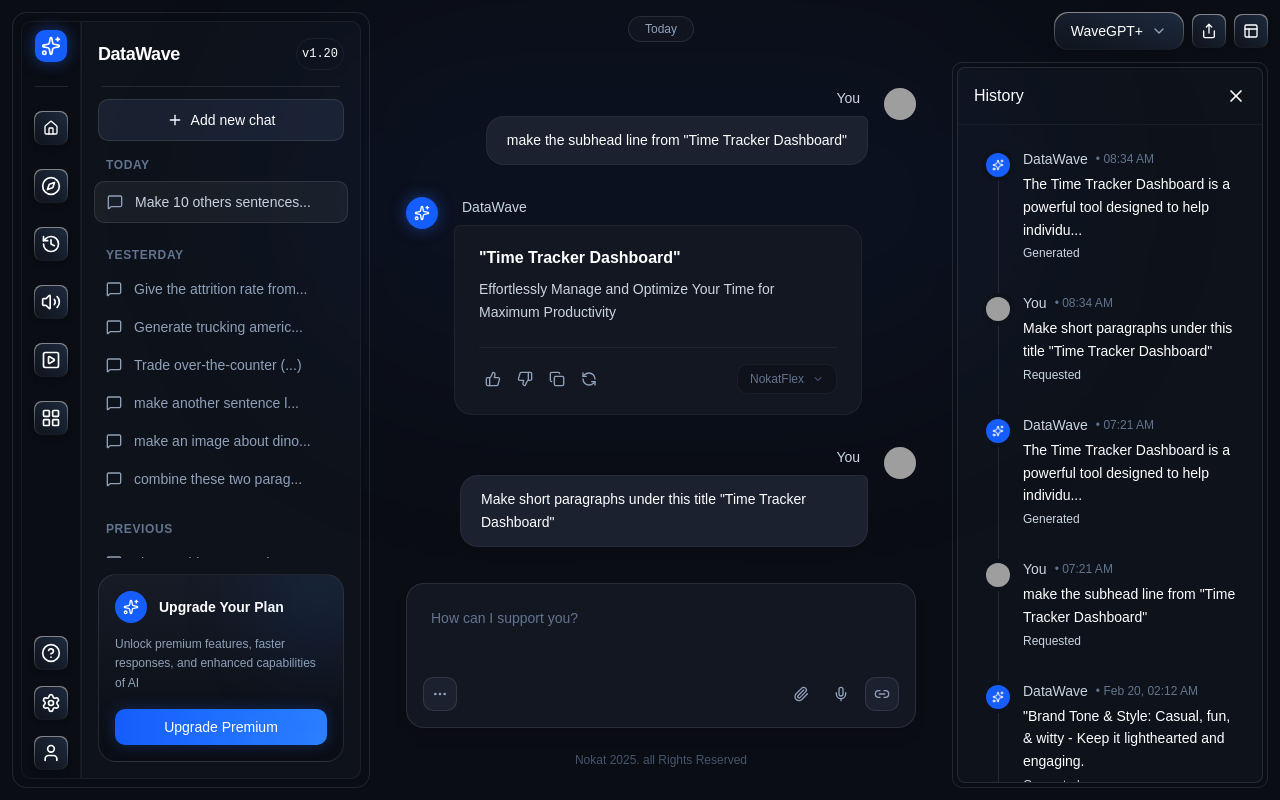
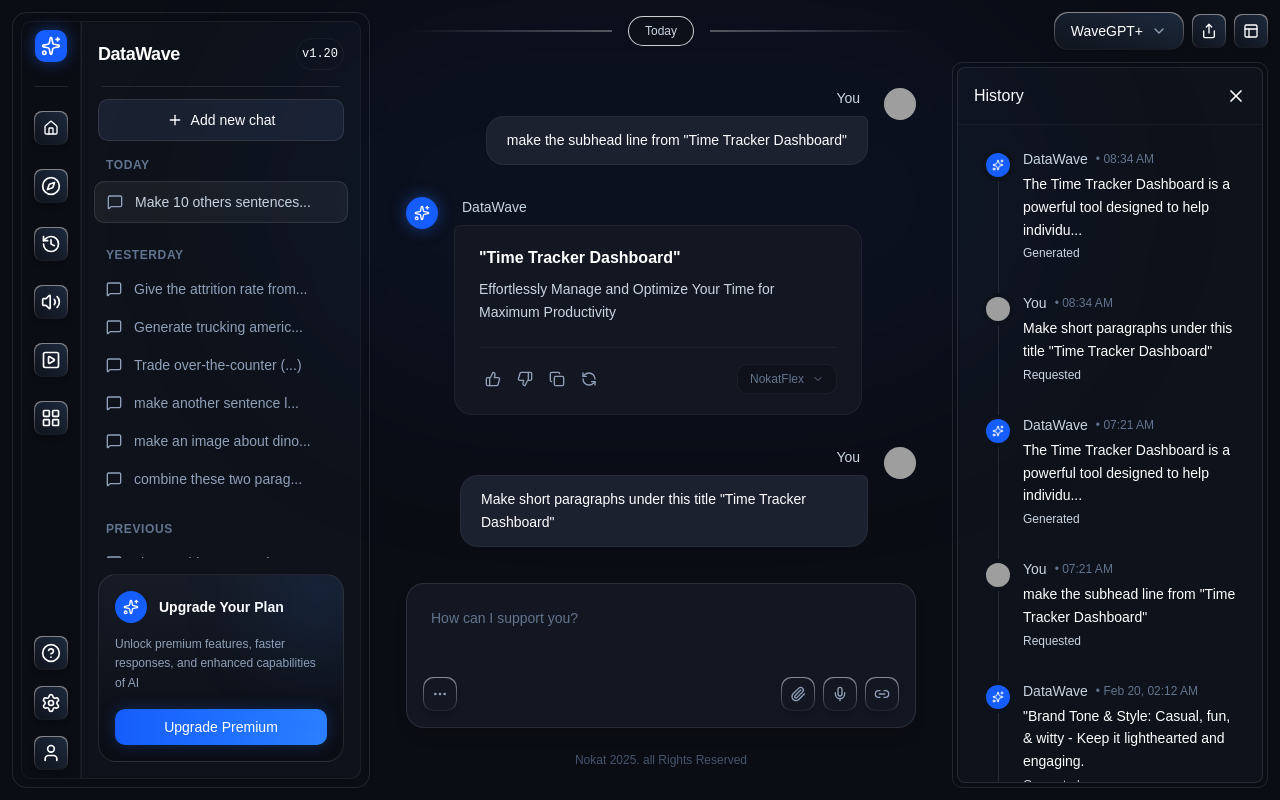
Before and after one commit to KaviduIsura/DataWeave-AI-SaaS-App, a React (Vite) app in the folder packages/client/: page /chat in a window 1280 px wide. Built offline with nearby package versions, Linux system fonts and the light colour scheme; grey boxes are pictures that could not be loaded.

Commit message:
done the ui implementatin of chat area

```diff
--- a/packages/client/src/components/chat/ChatArea.tsx
+++ b/packages/client/src/components/chat/ChatArea.tsx
@@ -17,7 +17,7 @@ import {
 
 export default function ChatArea() {
   return (
-    <div className="flex-1 flex flex-col bg-[#0B0D14] h-screen relative">
+    <div className="flex-1 flex flex-col bg-[#0B0D14] h-full min-h-0 relative">
       {/* Top Background Glow Effect */}
       <div className="absolute top-0 left-1/2 -translate-x-1/2 w-[800px] h-[400px] bg-blue-600/5 rounded-full blur-[100px] pointer-events-none"></div>
 
@@ -25,28 +25,17 @@ export default function ChatArea() {
       <div className="h-16 px-6 flex items-center justify-between z-10">
         <div className="flex-1"></div>
         {/* Date Badge */}
-        <div className="absolute left-1/2 -translate-x-1/2 top-4">
-          <div className="px-4 py-1 rounded-full border border-white/10 bg-[#131722]/80 backdrop-blur-sm text-xs text-slate-400 font-medium">
+        <div className="absolute left-1/2 -translate-x-1/2 top-4 flex items-center justify-center w-full max-w-2xl px-6">
+          <div className="h-[2px] flex-1 bg-gradient-to-r from-transparent to-white/30"></div>
+          <div className="px-4 py-1.5 mx-4 rounded-full border border-white/80 bg-[#0E121A]/80 backdrop-blur-sm text-xs text-slate-300 font-medium whitespace-nowrap">
             Today
           </div>
+          <div className="h-[2px] flex-1 bg-gradient-to-r from-white/30 to-transparent"></div>
         </div>
-        {/* Top Right Actions */}
-        {/* <div className="flex items-center gap-2">
-          <button className="flex items-center gap-2 px-4 py-2 rounded-xl border border-white/10 bg-[#131722] hover:bg-[#1C2130] transition-colors text-white text-sm font-medium">
-            NokatGPT+
-            <ChevronDown className="w-4 h-4 text-slate-400" />
-          </button>
-          <button className="p-2.5 rounded-xl border border-white/10 bg-[#131722] hover:bg-[#1C2130] transition-colors text-slate-400 hover:text-white">
-            <Share className="w-4 h-4" />
-          </button>
-          <button className="p-2.5 rounded-xl border border-white/10 bg-[#131722] hover:bg-[#1C2130] transition-colors text-slate-400 hover:text-white">
-            <Layout className="w-4 h-4" />
-          </button>
-        </div> */}
       </div>
 
       {/* Chat Messages */}
-      <div className="flex-1 overflow-y-auto px-6 py-6 z-10 flex flex-col gap-8 max-w-4xl mx-auto w-full">
+      <div className="flex-1 overflow-y-auto px-6 py-6 z-10 flex flex-col gap-8 max-w-5xl mx-auto w-full [&::-webkit-scrollbar]:w-1.5 [&::-webkit-scrollbar-track]:bg-transparent [&::-webkit-scrollbar-thumb]:bg-white/10 [&::-webkit-scrollbar-thumb]:rounded-full hover:[&::-webkit-scrollbar-thumb]:bg-white/20">
         {/* User Message */}
         <div className="flex justify-end gap-4 w-full">
           <div className="flex flex-col items-end gap-2 max-w-[80%]">
@@ -165,26 +154,49 @@ export default function ChatArea() {
       </div>
 
       {/* Input Area */}
-      <div className="p-6 max-w-4xl mx-auto w-full z-10 pb-8">
+      <div className="p-6 max-w-5xl mx-auto w-full z-10 pb-8">
         <div className="bg-[#131722] border border-white/10 rounded-2xl p-2 relative shadow-lg">
           <textarea
             placeholder="How can I support you?"
             className="w-full bg-transparent text-white placeholder-slate-500 resize-none outline-none px-4 pt-4 pb-12 min-h-[120px] text-sm"
           />
           <div className="absolute bottom-4 left-4 right-4 flex items-center justify-between">
-            <button className="p-2 text-slate-400 hover:text-white rounded-lg border border-white/10 bg-[#1C2130] transition-colors">
+            {/* MoreHorizontal Button with gradient border */}
+            <div className="relative p-[1px] rounded-lg bg-gradient-to-t from-white/5 via-white/30 to-white/50 shadow-md">
+              <div className="bg-[#131722] rounded-lg">
+                <button className="p-2 text-slate-400 hover:text-white rounded-lg hover:bg-[#1C2130]/80 transition-colors">
                   <MoreHorizontal className="w-4 h-4" />
                 </button>
+              </div>
+            </div>
+
             <div className="flex items-center gap-2">
+              {/* Paperclip Button with gradient border */}
+              <div className="relative p-[1px] rounded-lg bg-gradient-to-t from-white/5 via-white/30 to-white/50 shadow-md">
+                <div className="bg-[#131722] rounded-lg">
                   <button className="p-2 text-slate-400 hover:text-white rounded-lg hover:bg-white/5 transition-colors">
                     <Paperclip className="w-4 h-4" />
                   </button>
+                </div>
+              </div>
+
+              {/* Mic Button with gradient border */}
+              <div className="relative p-[1px] rounded-lg bg-gradient-to-t from-white/5 via-white/30 to-white/50 shadow-md">
+                <div className="bg-[#131722] rounded-lg">
                   <button className="p-2 text-slate-400 hover:text-white rounded-lg hover:bg-white/5 transition-colors">
                     <Mic className="w-4 h-4" />
                   </button>
-              <button className="p-2 text-slate-400 hover:text-white rounded-lg border border-white/10 bg-[#1C2130] transition-colors">
+                </div>
+              </div>
+
+              {/* Link2 Button with gradient border */}
+              <div className="relative p-[1px] rounded-lg bg-gradient-to-t from-white/5 via-white/30 to-white/50 shadow-md">
+                <div className="bg-[#131722] rounded-lg">
+                  <button className="p-2 text-slate-400 hover:text-white rounded-lg hover:bg-white/5 transition-colors">
                     <Link2 className="w-4 h-4" />
                   </button>
+                </div>
+              </div>
             </div>
           </div>
         </div>
```
Lines whose indentation alone changed are shown as unchanged.
